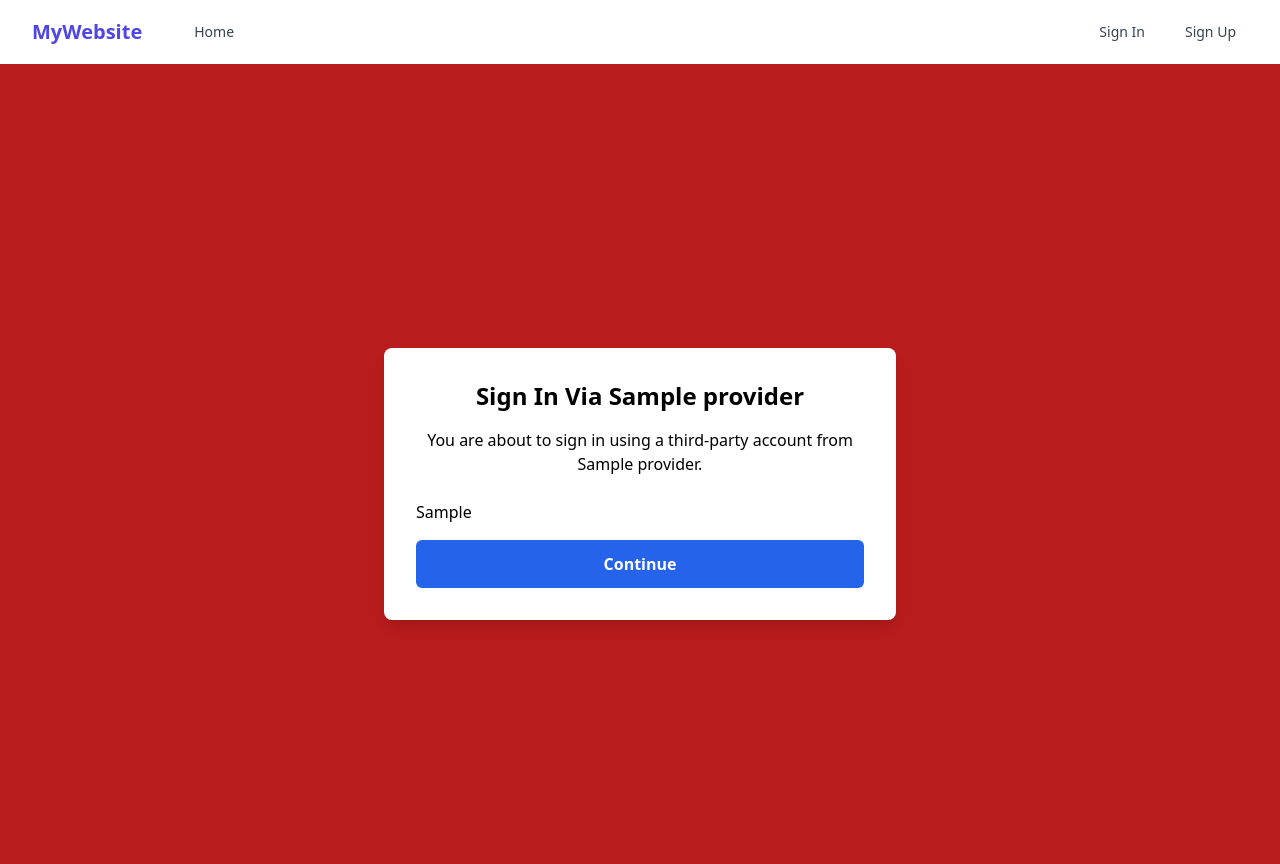
After one commit to Sayemahamed/DjangoKickstarter, a Django app: template templates/socialaccount/login.html in a window 1280 px wide. The commit adds this page. Run offline with Django 5.2, Linux system fonts and the light colour scheme; the template is opened without the code that fills it: most values are stand-ins (such as "Sample title", 1, 10 or a date in 2020); some libraries are stand-ins or nearby versions.

Commit message:
added social media sign in UI

```diff
--- a/static/style.css
+++ b/static/style.css
@@ -646,6 +646,14 @@ video {
   margin-top: 1.5rem;
 }
 
+.mt-4 {
+  margin-top: 1rem;
+}
+
+.mt-10 {
+  margin-top: 2.5rem;
+}
+
 .block {
   display: block;
 }
@@ -692,6 +700,10 @@ video {
 
 .max-w-md {
   max-width: 28rem;
+}
+
+.max-w-lg {
+  max-width: 32rem;
 }
 
 .flex-shrink-0 {
@@ -742,6 +754,12 @@ video {
   --tw-space-y-reverse: 0;
   margin-top: calc(2rem * calc(1 - var(--tw-space-y-reverse)));
   margin-bottom: calc(2rem * var(--tw-space-y-reverse));
+}
+
+.space-y-4 > :not([hidden]) ~ :not([hidden]) {
+  --tw-space-y-reverse: 0;
+  margin-top: calc(1rem * calc(1 - var(--tw-space-y-reverse)));
+  margin-bottom: calc(1rem * var(--tw-space-y-reverse));
 }
 
 .rounded {
--- /dev/null
+++ b/templates/socialaccount/login.html
@@ -0,0 +1,19 @@
+{% extends "layouts/base.html" %}
+{% load allauth %}
+{% block content %}
+<div class="max-w-lg mx-auto bg-white p-8 rounded-lg shadow-lg mt-10">
+    {% if process == "connect" %}
+    <h1 class="text-2xl font-bold mb-4 text-center">Connect {{ provider.name }}</h1>
+    <p class="text-center mb-6">You are about to connect a new third-party account from {{ provider.name }}.</p>
+    {% else %}
+    <h1 class="text-2xl font-bold mb-4 text-center">Sign In Via {{ provider.name }}</h1>
+    <p class="text-center mb-6">You are about to sign in using a third-party account from {{ provider.name }}.</p>
+    {% endif %}
+    <form method="post" action="" class="space-y-4">
+        {% csrf_token %}
+        {{ redirect_field }}
+        <button type="submit"
+            class="w-full bg-blue-600 text-white p-3 rounded-md font-semibold hover:bg-blue-700 focus:outline-none focus:ring-2 focus:ring-blue-500">Continue</button>
+    </form>
+</div>
+{% endblock content %}
```
Also changed, not shown: templates/account/google_login.html (deleted, +0 -13 lines), templates/account/login.html (+4 -10 lines), templates/account/login_code.html (deleted, +0 -18 lines), templates/account/signup.html (+0 -14 lines), db.sqlite3.
